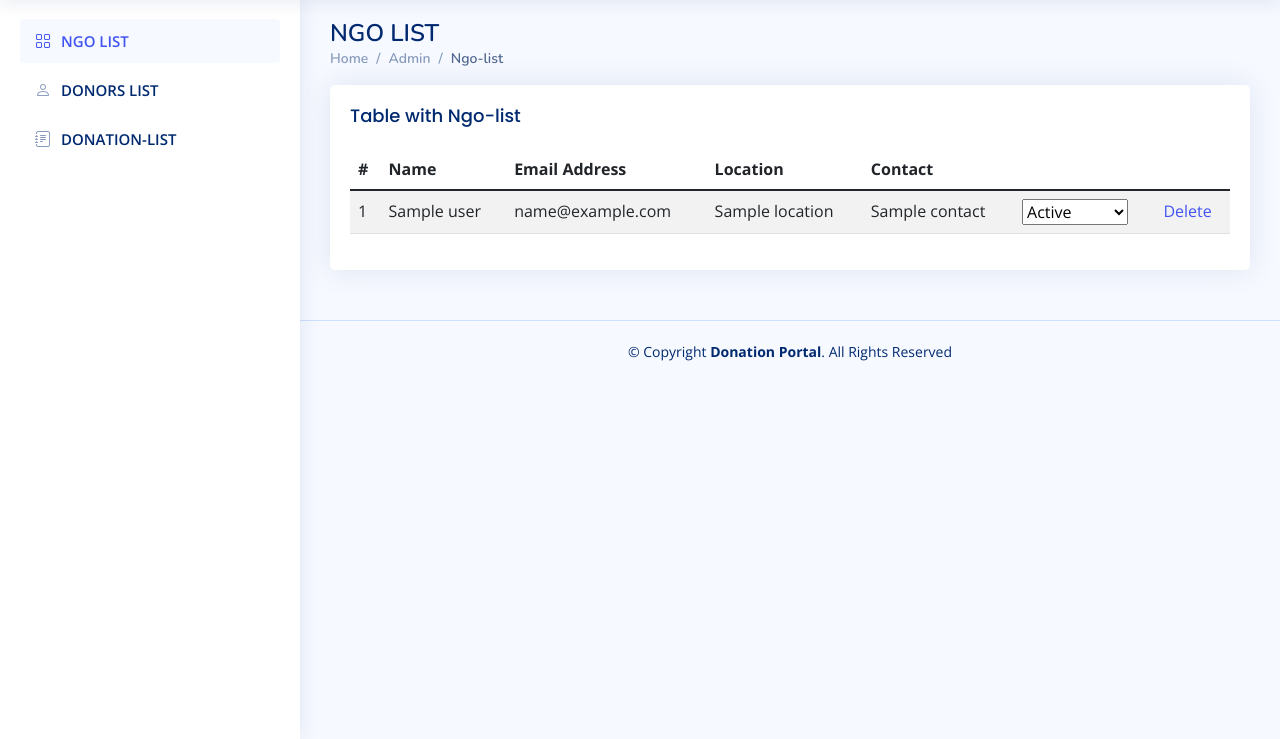
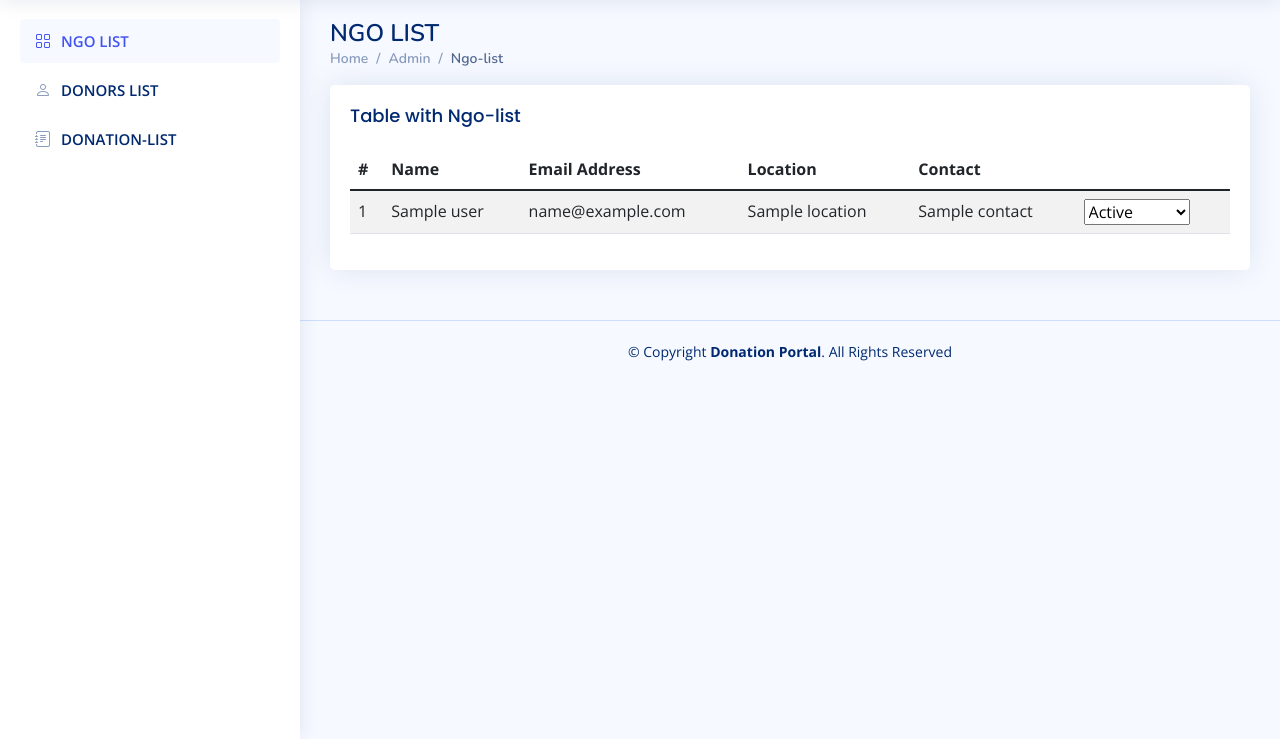
Before and after one commit to ayif7991/donation-portal, a Node server app: template views/ngo-list.ejs in a window 1280 px wide. Shown: the part 61-800 px from the top of the page. Run offline with Node 20, Linux system fonts and the light colour scheme; the template is opened without the code that fills it: most values are stand-ins (such as "Sample title", 1, 10 or a date in 2020); some libraries are stand-ins or nearby versions.

Commit message:
modified

```diff
--- a/views/donor-list.ejs
+++ b/views/donor-list.ejs
@@ -239,7 +239,7 @@
                         </select>
                     </td>
                       </td>
-                      <td><a href="/delete/<%=data.id%>">Delete</a></td>
+
                     </tr>
                     <% i++; }) %> <% } else{ %>
                     <tr>
--- a/views/ngo-list.ejs
+++ b/views/ngo-list.ejs
@@ -238,7 +238,7 @@
                         </select>
                     </td>
                       </td>
-                       <td><a href="/delete/<%=data.id%>">Delete</a></td>
+
                     </tr>
                     <% i++; }) %> <% } else{ %>
                     <tr>
```
